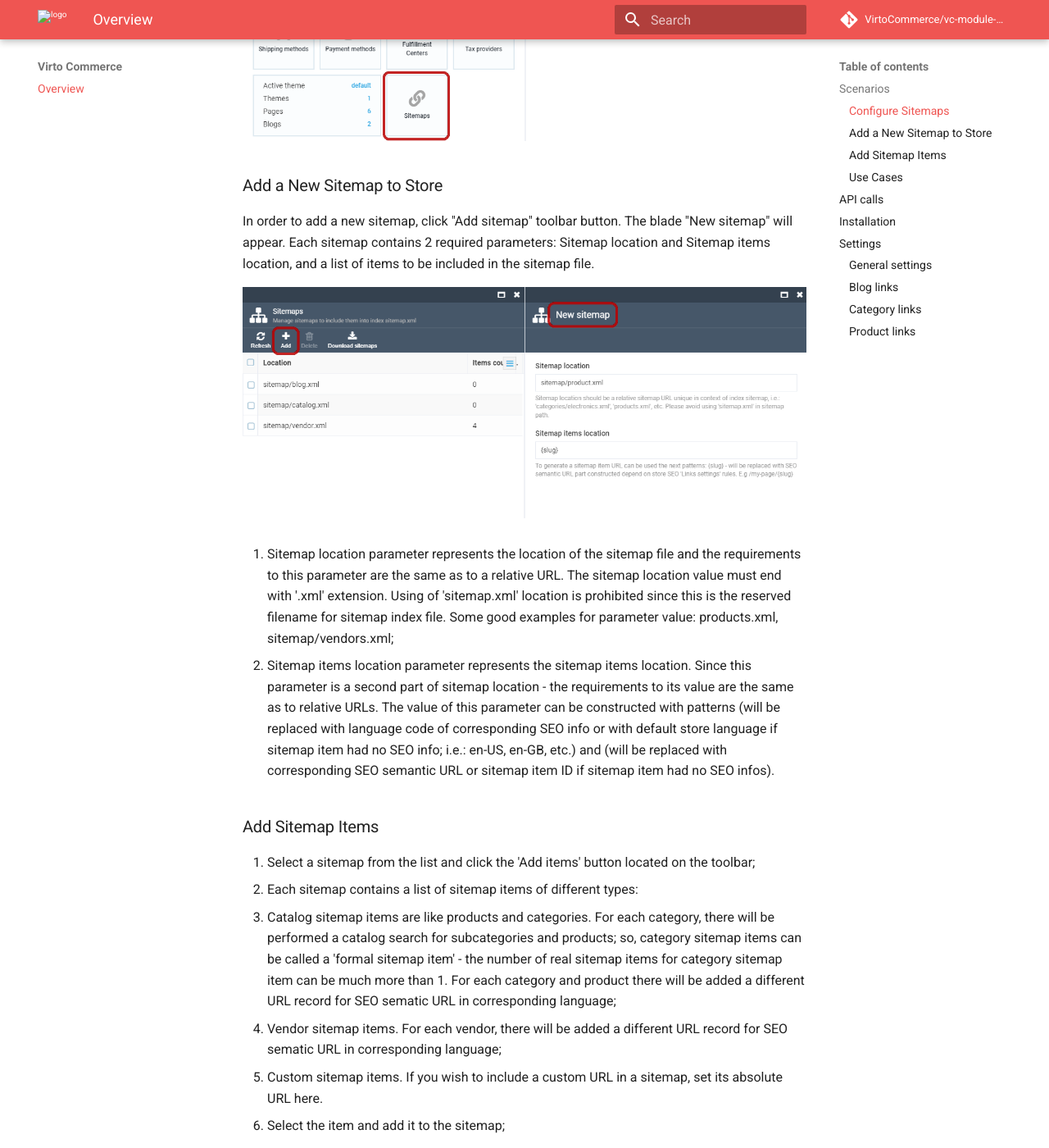
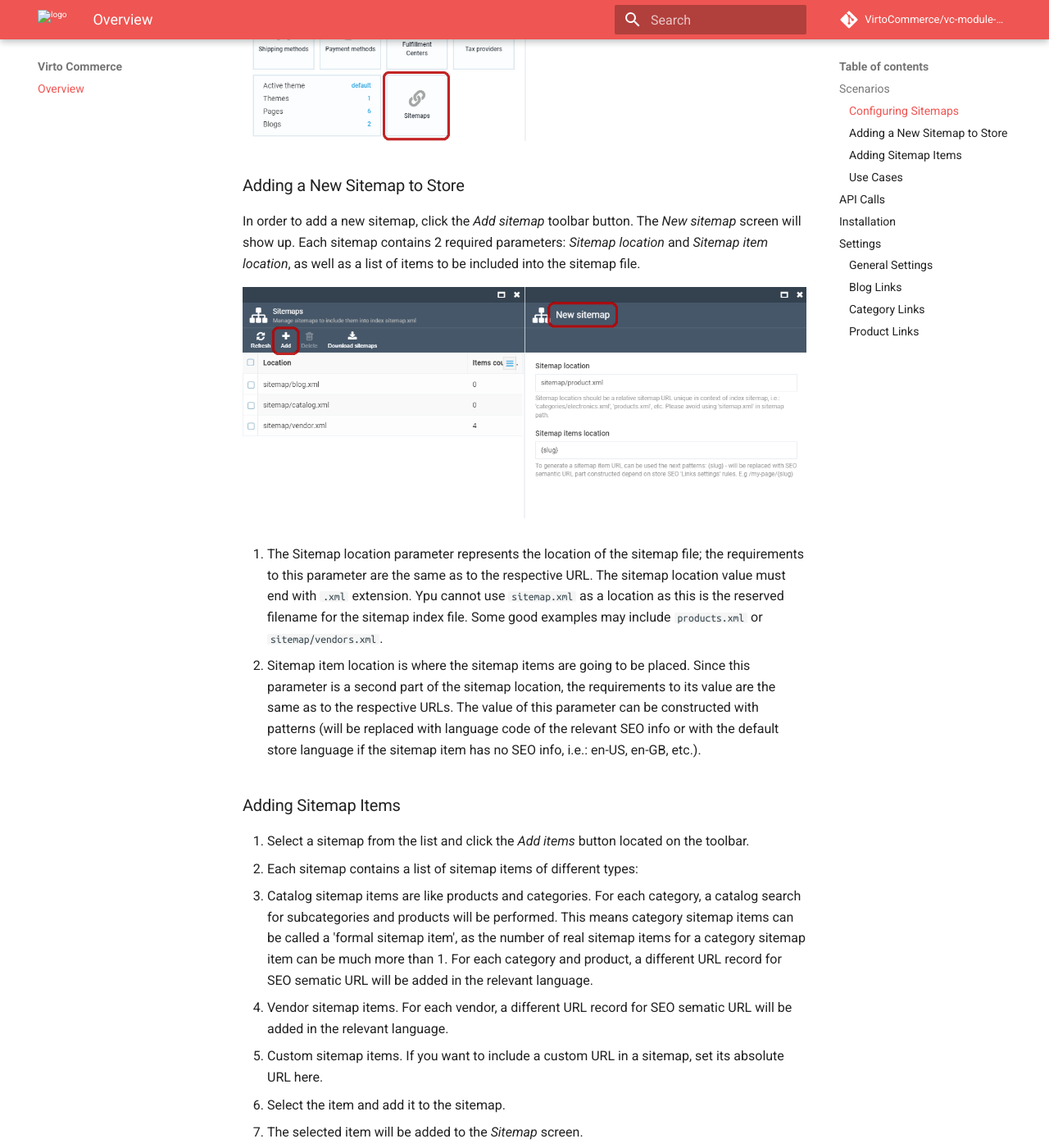
Before and after one commit to VirtoCommerce/vc-module-sitemaps, an MkDocs documentation site: the page built from docs/index.md, in a window 1280 px wide and 1400 px high, scrolled down 1268 px. Shown: the whole window at 82% size. Built offline with MkDocs 1.6.1 and Material for MkDocs 9.7.7, drawn with Linux system fonts in a browser that asks for light colours; comment, search, counter and statistics services are not loaded; some of the changed text lies outside the part shown.

Commit message:
docs: Fix language

````diff
--- a/docs/index.md
+++ b/docs/index.md
@@ -1,49 +1,49 @@
 # Overview
 
-Sitemaps are an easy way for webmasters to inform search engines about the pages on their sites that are available for crawling. In its simplest form, a Sitemap is an XML file that lists URLs for a site along with additional metadata about each URL (when it was last updated, how often it usually changes and how important it is, relative to other URLs in the site) so that search engines could crawl the site more intelligently.
+Sitemaps are an easy way for webmasters to inform search engines about the pages on their websites that are available for crawling. In its simplest form, a Sitemap is an XML file that lists URLs for a website along with additional metadata about each URL, i.e. when it was last updated, how often it usually gets changed, and how important it is in terms of other URLs on the website; thus, the search engines can crawl the website in a more intelligent way.
 
-Web crawlers usually discover pages from links within the site and from other sites. Sitemaps supplement this data to allow crawlers, that support Sitemaps, to pick up all URLs in the Sitemap and learn about those URLs using the associated metadata. Using the Sitemap protocol does not guarantee that web pages are included in search engines, but provides hints for web crawlers to do a better job while crawling your site.
+Web crawlers usually discover pages from links within the website, as well as from other websites. Sitemaps supplement this data to allow crawlers, that support Sitemaps, to pick up all URLs in the Sitemap and learn about those URLs using the associated metadata. Using the Sitemap protocol does not guarantee that web pages are included in search engines; however, it provides hints for web crawlers to do a better job while crawling your website.
 
-Virto Commerce provides multiple sitemap files, each sitemap file must include no more than 10,000 URLs (by default, maximum value - 50000 URLs) and must be no larger than 50MB (52,428,800 bytes). Each sitemap file will be placed in a sitemap index file "sitemap.xml". In case of sitemap file has more than maximum records number, it would be separated to several sitemap files, i.e.: "products.xml" sitemap file with 15000 records would be transformed to "products--1.xml" (10000 records) and "products--2.xml" (5000 records). Each of these partial sitemap files would be included in sitemap index file too.
+Virto Commerce provides multiple sitemap files. Each sitemap file must include no more than 10,000 URLs (by default, the maximum value is 50,000 URLs) and must not be larger than 50MB (52,428,800 bytes). Each sitemap file will be placed in the sitemap index file, `sitemap.xml`. In case the number of records exceeds the maximum, the file will be split into multiple ones, i.e.: the `products.xml` sitemap file with 15,000 records will be transformed into `products--1.xml` (10,000 records) and `products--2.xml` (5,000 records). Each of these partial sitemap files will be included in the sitemap index file, too.
 
 ## Scenarios
 
-### Configure Sitemaps
+### Configuring Sitemaps
 
-In order to configure the store sitemaps navigate to More > 'Stores' > select the store and click the 'Sitemaps' widget. The 'Sitemaps' blade contain a list of sitemaps to be included into the sitemap index file.
+In order to configure the store sitemaps, navigate to *More > Stores*, select the store and click the *Sitemaps* widget. On the *Sitemaps* screen, you will see a list of sitemaps to be included into the sitemap index file.
 
 ![Sitemap blade](media/screen-sitemaps-blade.png)
 
-### Add a New Sitemap to Store
+### Adding a New Sitemap to Store
 
-In order to add a new sitemap, click "Add sitemap" toolbar button. The blade "New sitemap" will appear. Each sitemap contains 2 required parameters: Sitemap location and Sitemap items location, and a list of items to be included in the sitemap file.
+In order to add a new sitemap, click the *Add sitemap* toolbar button. The *New sitemap* screen will show up. Each sitemap contains 2 required parameters: *Sitemap location* and *Sitemap item location*, as well as a list of items to be included into the sitemap file.
 
 ![Add New Sitemap](media/screen-new-sitemap.png)
 
-1. Sitemap location parameter represents the location of the sitemap file and the requirements to this parameter are the same as to a relative URL. The sitemap location value must end with '.xml' extension. Using of 'sitemap.xml' location is prohibited since this is the reserved filename for sitemap index file. Some good examples for parameter value: products.xml, sitemap/vendors.xml;
+1. The Sitemap location parameter represents the location of the sitemap file; the requirements to this parameter are the same as to the respective URL. The sitemap location value must end with `.xml` extension. Ypu cannot use `sitemap.xml` as a location as this is the reserved filename for the sitemap index file. Some good examples may include `products.xml` or `sitemap/vendors.xml`.
 
-1. Sitemap items location parameter represents the sitemap items location. Since this parameter is a second part of sitemap location - the requirements to its value are the same as to relative URLs. The value of this parameter can be constructed with patterns (will be replaced with language code of corresponding SEO info or with default store language if sitemap item had no SEO info; i.e.: en-US, en-GB, etc.) and (will be replaced with corresponding SEO semantic URL or sitemap item ID if sitemap item had no SEO infos).
+1. Sitemap item location is where the sitemap items are going to be placed. Since this parameter is a second part of the sitemap location, the requirements to its value are the same as to the respective URLs. The value of this parameter can be constructed with patterns (will be replaced with language code of the relevant SEO info or with the default store language if the sitemap item has no SEO info, i.e.: en-US, en-GB, etc.).
 
-### Add Sitemap Items
+### Adding Sitemap Items
 
-1. Select a sitemap from the list and click the 'Add items' button located on the toolbar;
+1. Select a sitemap from the list and click the *Add items* button located on the toolbar.
 1. Each sitemap contains a list of sitemap items of different types:
 
-   1. Catalog sitemap items are like products and categories. For each category, there will be performed a catalog search for subcategories and products; so, category sitemap items can be called a 'formal sitemap item' - the number of real sitemap items for category sitemap item can be much more than 1. For each category and product there will be added a different URL record for SEO sematic URL in corresponding language;
-   1. Vendor sitemap items. For each vendor, there will be added a different URL record for SEO sematic URL in corresponding language;
-   1. Custom sitemap items. If you wish to include a custom URL in a sitemap, set its absolute URL here.
-1. Select the item and add it to the sitemap;
-1. The selected item will be add to the sitemap blade.
+   + Catalog sitemap items are like products and categories. For each category, a catalog search for subcategories and products will be performed. This means category sitemap items can be called a 'formal sitemap item', as the number of real sitemap items for a category sitemap item can be much more than 1. For each category and product, a different URL record for SEO sematic URL will be added in the relevant language.
+   + Vendor sitemap items. For each vendor, a different URL record for SEO sematic URL will be added in the relevant language.
+   + Custom sitemap items. If you want to include a custom URL in a sitemap, set its absolute URL here.
+1. Select the item and add it to the sitemap.
+1. The selected item will be added to the *Sitemap* screen.
 
 ![New item added](media/screen-items-added.png)
 
 ### Use Cases
 
-1. Get a zip-package of sitemaps by clicking "Download sitemaps" button on "Sitemaps" blade and place the contents of it to the store theme asset folder manually;
-1. Get the sitemaps schema and generate;sitemap index file and sitemap files on-the-fly by API call (recommended for small stores, where the number of catalog items/vendors is less than 500);
-1. Schedule and configure a recurring job to generate the sitemap files (recommended for big stores since catalog/vendor search is a long-term process and sitemaps generation may require tens of minutes).
+1. Get a zip package of sitemaps by clicking the *Download sitemaps* button on the *Sitemaps* screen and place the content of it to the store theme asset folder manually.
+1. Get the sitemap schema and generate the sitemap index file and sitemap files on-the-fly by an API call (recommended for small stores where the number of catalog items or vendors is less than 500).
+1. Schedule and configure a recurring job to generate sitemap files (recommended for large stores, as catalog or vendor search is a long-term process and sitemap generation may require 30 minutes or more.
 
-## API calls
+## API Calls
 
 ```
 // Get a collection of sitemap location URLs
@@ -60,42 +60,42 @@ In order to add a new sitemap, click "Add sitemap" toolbar button. The blade "Ne
 ## Installation
 
 Installing the module:
-1. Automatically: in VC Manager go to More -> Modules -> Sitemaps module -> Install;
+1. Automatically: In VC Manager, go to *More -> Modules -> Sitemaps module -> Install*
 
-1. Manually: download module zip package from https://github.com/VirtoCommerce/vc-module-sitemaps/releases. In VC Manager go to More -> Modules -> Advanced -> upload module package -> Install.
+1. Manually: Download the module zip package from [here](https://github.com/VirtoCommerce/vc-module-sitemaps/releases). In VC Manager, go to *More -> Modules -> Advanced*, then upload the module package and hit *Install*.
 
 ## Settings
 
-Virto Commerce Sitemaps module has several settings, each of them influences the sitemap XML generation process. The settings are grouped into sections.
+The Virto Commerce Sitemaps module has multiple settings, each of them influencing the sitemap XML generation process. The settings are grouped into sections.
 
-### General settings
+### General Settings
 
-1. Records limit (default value: **10000**) - sets the maximum number of URLs record per sitemap file;
-1. ilename separator (default value: **--**) - sets the sitemap location separator in case of sitemap items number exceeds the **Records limit** parameter value (i.e.: "products.xml" -> "products--1.xml" and "products--2.xml");
-1. Search bunch size (default value: **1000**) - this parameter is using in long-term search processes (i.e. catalog search) to divide search requests and sets the search request bunch size parameter
-1. Export/Import description (default value: **Export/Import sitemaps with all sitemap items**) - sets the description for platform export/import process.
+1. Record limit (default value: **10000**): Sets the maximum number of URL records per sitemap file.
+1. Filename separator (default value: **--**): Sets the sitemap location separator in case the sitemap item number exceeds the *Record limit* parameter value (i.e.: `products.xml` -> `products--1.xml` and `products--2.xml`).
+1. Search bunch size (default value: **1000**): This parameter is used in the long-term search processes (i.e. catalog search) to split search requests, and sets the search request bunch size parameter.
+1. Export/Import description (default value: **Export/Import sitemaps with all sitemap items**): Sets the description for the platform export/import process.
 
-### Blog links
+### Blog Links
 
-1. Blog page priority sets the value of the sitemap **&lt;priority&gt;** parameter of static pages and blogs;
+1. Blog page priority sets the value of the sitemap **&lt;priority&gt;** parameter of static pages and blogs.
 2. Blog page update frequency sets the value of the sitemap **&lt;changefreq&gt;** parameter of static pages and blogs.
 
-### Category links
+### Category Links
 
-1. Category page priority (default value: **0.7**) - sets the value of the sitemap **&lt;priority&gt;** parameter of catalog categories pages;
-2. Category page update frequency (default value: **weekly**) - sets the value of the sitemap **&lt;changefreq&gt;** parameter of catalog categories pages.
+1. Category page priority (default value: **0.7**): Sets the value of the sitemap **&lt;priority&gt;** parameter for catalog category pages.
+2. Category page update frequency (default value: **weekly**): Sets the value of the sitemap **&lt;changefreq&gt;** parameter for catalog category pages.
 
-### Product links
+### Product Links
 
-1. Product page priority (default value: **1.0**) - sets the value of the sitemap **&lt;priority&gt;** parameter of catalog products pages;
-2. Product page update frequency (default value: **daily**) - sets the value of the sitemap **&lt;changefreq&gt;** parameter of catalog products pages.
+1. Product page priority (default value: **1.0**): Sets the value of the sitemap **&lt;priority&gt;** parameter for catalog product pages.
+2. Product page update frequency (default value: **daily**): Sets the value of the sitemap **&lt;changefreq&gt;** parameter for catalog product pages.
 
-These values can be set at the module level.
-Go to Settings and click the "Sitemap" module then click the section "Sitemaps".
+These values can be set at the module level. To modify them, go to *Settings* and click the *Sitemap* module, then navigate to the *Sitemaps* section.
 
 ![Module settings](media/screen-module-settings.png)
 
-The values can also be set at the store level.
-Go to "Stores", select the desired store, click "Settings". Please note that the priority and update frequency settings at the store level have a higher priority and they will override the settings specified at the module level.
+The values can also be set at the store level. For that, go to *Stores*, select the desired store, and click *Settings*.
+
+> Please note: The priority and update frequency settings at the store level have a higher priority, which means they will override the settings specified at the module level.
 
 ![Module settings](media/screen-store-settings.png)
````
Also changed, not shown: other parts of docs/index.md (+1 -1 lines).
